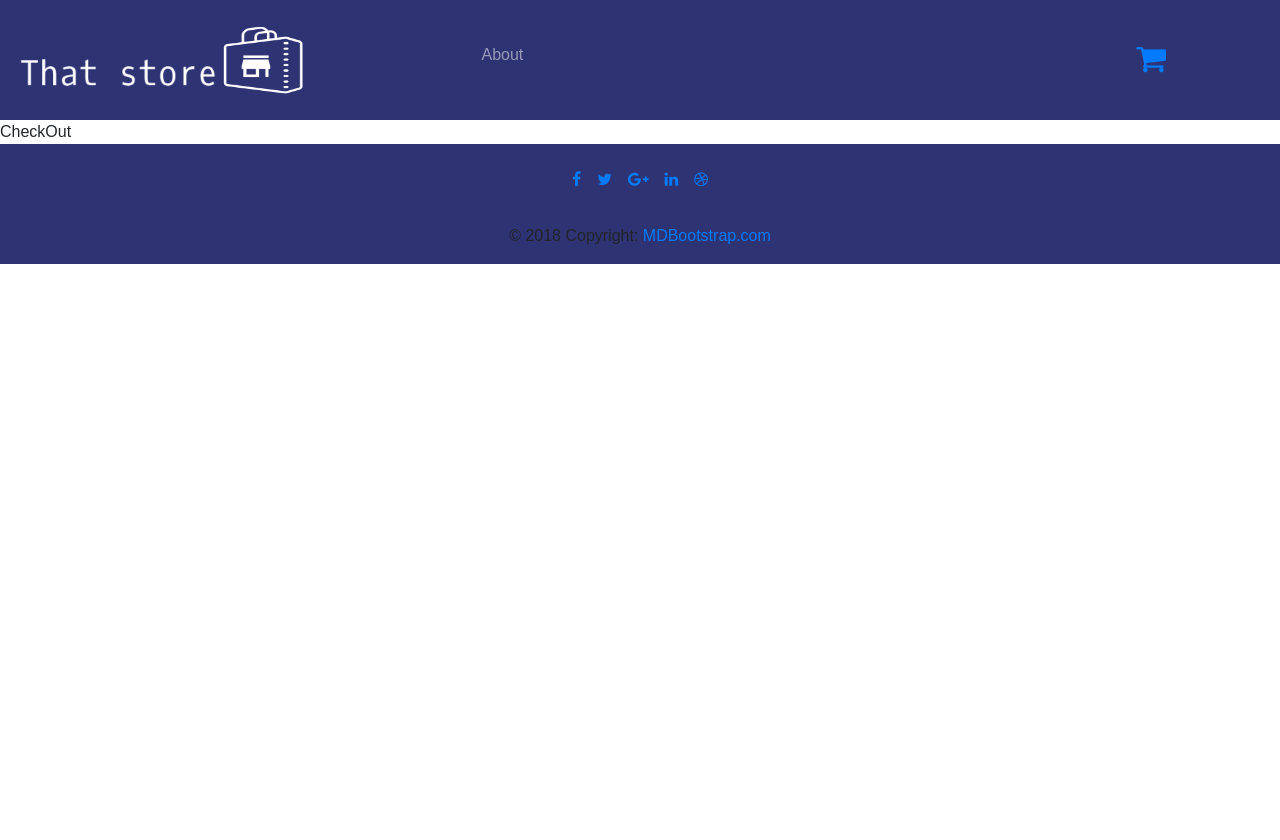
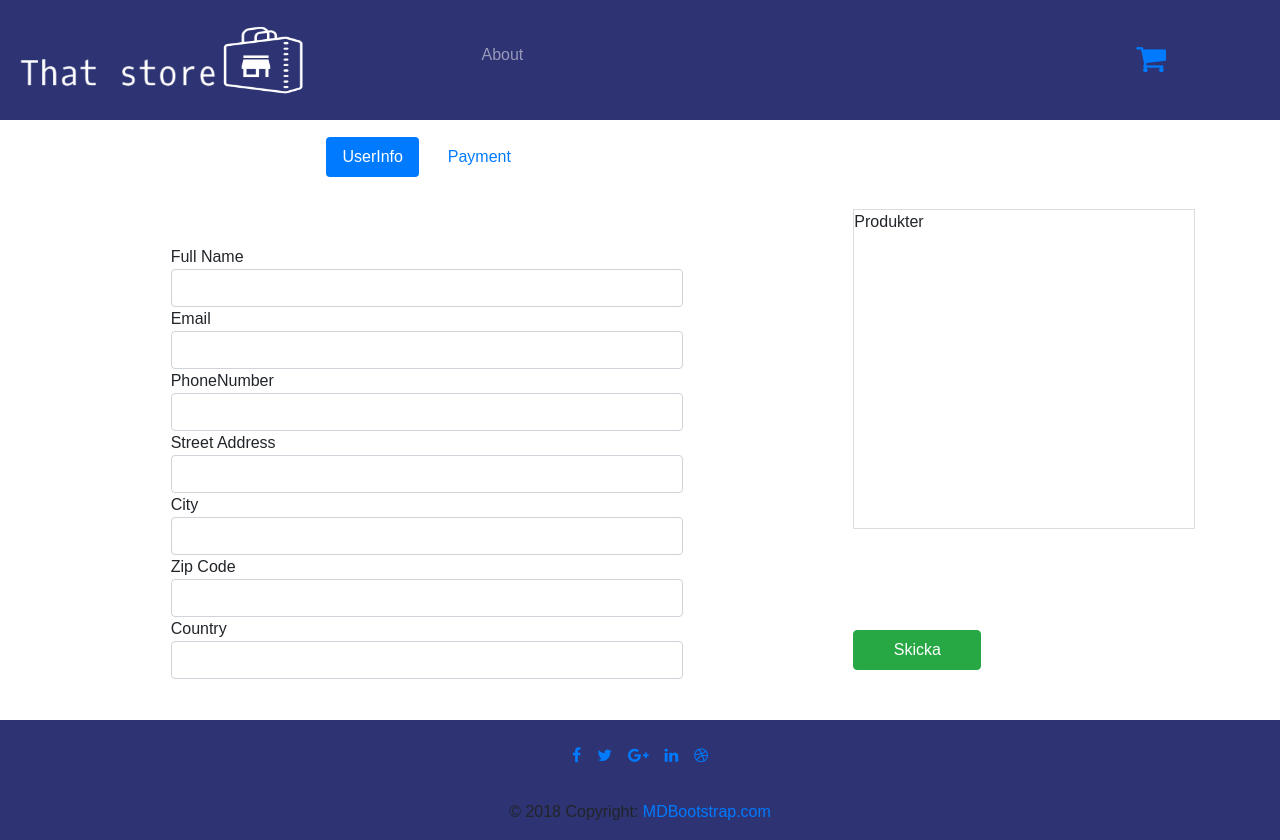
Before and after one commit to Humbug35/react-redux, a React (Create React App) app: page /checkout in a window 1280 px wide. Before the commit the page ends 800 px from the top, so only its background shows below. Built offline with nearby package versions, Linux system fonts and the light colour scheme; no server answers.

Commit message:
start with checkout

```diff
--- a/src/App.css
+++ b/src/App.css
@@ -7,7 +7,60 @@ html {
 body {
   background-color: #FFFFFF;
 }
-.route-order-path-div{
+label{
+  display: block;
+  margin: 0;
+}
+.place-order-button{
+  width: 30%;
+  height: 5vh;
+}
+.checkout-products-div{
+  border: 1px solid gainsboro;
+  height: 40vh;
+  width: 80%;
+  margin-top: 9%;
+  overflow: hidden;
+}
+.checkout-div{
+  min-height: 35vh;
+}
+.checkout-user-info{
+  height: 75vh;
+  flex: 4;
+}
+.checkout-products{
+  flex: 2;
+}
+.checkout-nav-div{
+  margin-top: 2%;
+  margin-bottom: 8%;
+}
+.checkout-nav{
+  width: 25%;
+}
+.checkout-payment-title{
+  width: 49%;
+}
+.input-field-payment{
+  width: 64%;
+}
+.input-field-payment-myc{
+  width: 20%;
+  margin-right: 2%;
+}
+#pills-TabContent{
+  min-height: 86%;
+}
+.checkout-div-one{
+  height: 40vh;
+  width: 60%;
+}
+ .checkout-div-two{
+   height: 25vh;
+   margin-left: 30%;
+ }
+.route-order-path-div , .route-checkout-path-div{
   min-height: 73.1vh;
 }
 .route-products-path-div{
--- a/src/components/CheckOut.js
+++ b/src/components/CheckOut.js
@@ -9,7 +9,57 @@ class CheckOut extends Component {
   }
   render() {
     return (
-      <div>CheckOut</div>
+      <div className="d-flex">
+        <div className="d-flex flex-column checkout-user-info">
+          <div className="d-flex justify-content-center checkout-nav-div">
+            <ul className="nav nav-pills d-flex justify-content-around checkout-nav" id="pills-tab" role="tablist">
+              <li className="nav-item">
+                <a className="nav-link active" id="pills-home-tab" data-toggle="pill" href="#pills-home" role="tab" aria-controls="pills-home" aria-selected="true">UserInfo</a>
+              </li>
+              <li className="nav-item">
+                <a className="nav-link" id="pills-profile-tab" data-toggle="pill" href="#pills-profile" role="tab" aria-controls="pills-profile" aria-selected="false">Payment</a>
+              </li>
+            </ul>
+          </div>
+          <div className="tab-content d-flex justify-content-center" id="pills-TabContent">
+            <form className="tab-pane fade show active checkout-div-one" id="pills-home" role="tabpanel" aria-labelledby="pills-home-tab">
+              <label htmlFor="fullname">Full Name</label>
+              <input className="form-control form-control-log" type="text" id="fullname" />
+              <label htmlFor="email">Email</label>
+              <input className="form-control form-control-log" type="email" id="email" />
+              <label htmlFor="phone">PhoneNumber</label>
+              <input className="form-control form-control-log" type="number" id="phone" />
+              <label htmlFor="street">Street Address</label>
+              <input className="form-control form-control-log" type="text" id="street" />
+              <label htmlFor="city">City</label>
+              <input className="form-control form-control-log" type="text" id="city" />
+              <label htmlFor="zipcode">Zip Code</label>
+              <input className="form-control form-control-log" type="number" id="zipcode" />
+              <label htmlFor="country">Country</label>
+              <input className="form-control form-control-log" type="text" id="country" />
+            </form>
+            <form className="tab-pane fade checkout-div-two" id="pills-profile" role="tabpanel" aria-labelledby="pills-profile-tab">
+              <label htmlFor="card-name">Full Name</label>
+              <input className="form-control mb-3 input-field-payment" type="text" id="card-name" />
+              <label htmlFor="card-number">Card Number</label>
+              <input className="form-control mb-3 input-field-payment" type="number" id="card-number" />
+              <span className="d-flex justify-content-between checkout-payment-title">
+                <label>Expiration</label>
+                <label>CVC</label>
+              </span>
+              <span className="d-flex justify-content-start">
+                <input className="form-control input-field-payment-myc" type="number" placeholder="MM" />
+                <input className="form-control input-field-payment-myc" type="number" placeholder="YYYY" />
+                <input className="form-control input-field-payment-myc" type="number" placeholder="cvc" />
+              </span>
+            </form>
+          </div>
+        </div>
+        <div className="checkout-products d-flex flex-column justify-content-around">
+          <div className="checkout-products-div">Produkter</div>
+          <button className="btn btn-success place-order-button">Skicka</button>
+        </div>
+      </div>
     )
   }
 }
--- a/src/components/MainRouter.js
+++ b/src/components/MainRouter.js
@@ -53,7 +53,7 @@ const ProductRoute = () => (
 const CategoryRoute = () => (
   <div className="routediv">
     <Header />
-    <div className="d-flex route-products-path-div">
+    <div className="d-flex route-checkout-path-div">
       <Route path="/category/:category" component={Category} />
     </div>
     <Footer />
@@ -63,7 +63,7 @@ const CategoryRoute = () => (
 const CheckoutRoute = () => (
   <div>
     <Header />
-    <div>
+    <div className="route-checkout-path-div">
       <Route path="/checkout" component={CheckOut} />
     </div>
     <Footer />
```
